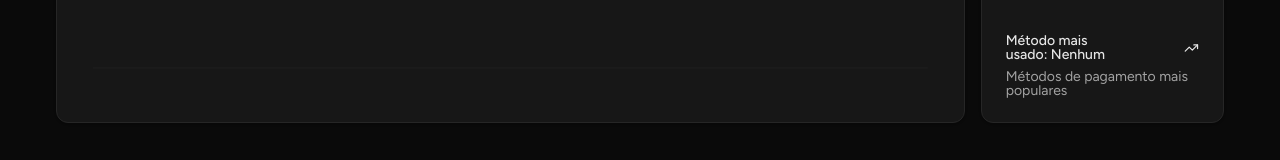
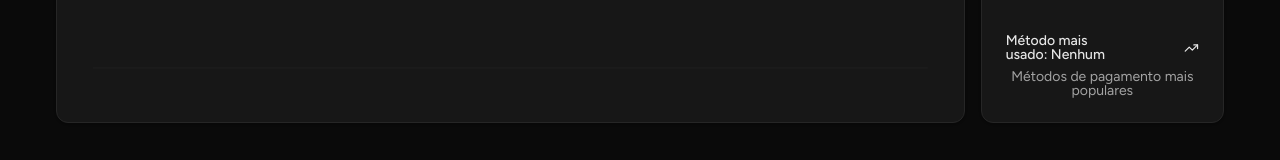
Before and after one commit to raultuee/SYM, a React (Vite) app: page /dashboard in a window 1280 px wide. Shown: the part 645-805 px from the top of the page. Built offline with nearby package versions, Linux system fonts and the light colour scheme; a web font is replaced by a local one.

Commit message:
fix: chart text

```diff
--- a/src/pages/ui/dashboard/charts/method-popular.tsx
+++ b/src/pages/ui/dashboard/charts/method-popular.tsx
@@ -150,7 +150,7 @@ export function PopularProductsChart() {
           )}
           <TrendingUp className="h-4 w-4" />
         </div>
-        <div className="leading-none text-muted-foreground">
+        <div className="leading-none text-muted-foreground text-center">
           Métodos de pagamento mais populares
         </div>
       </CardFooter>
```
